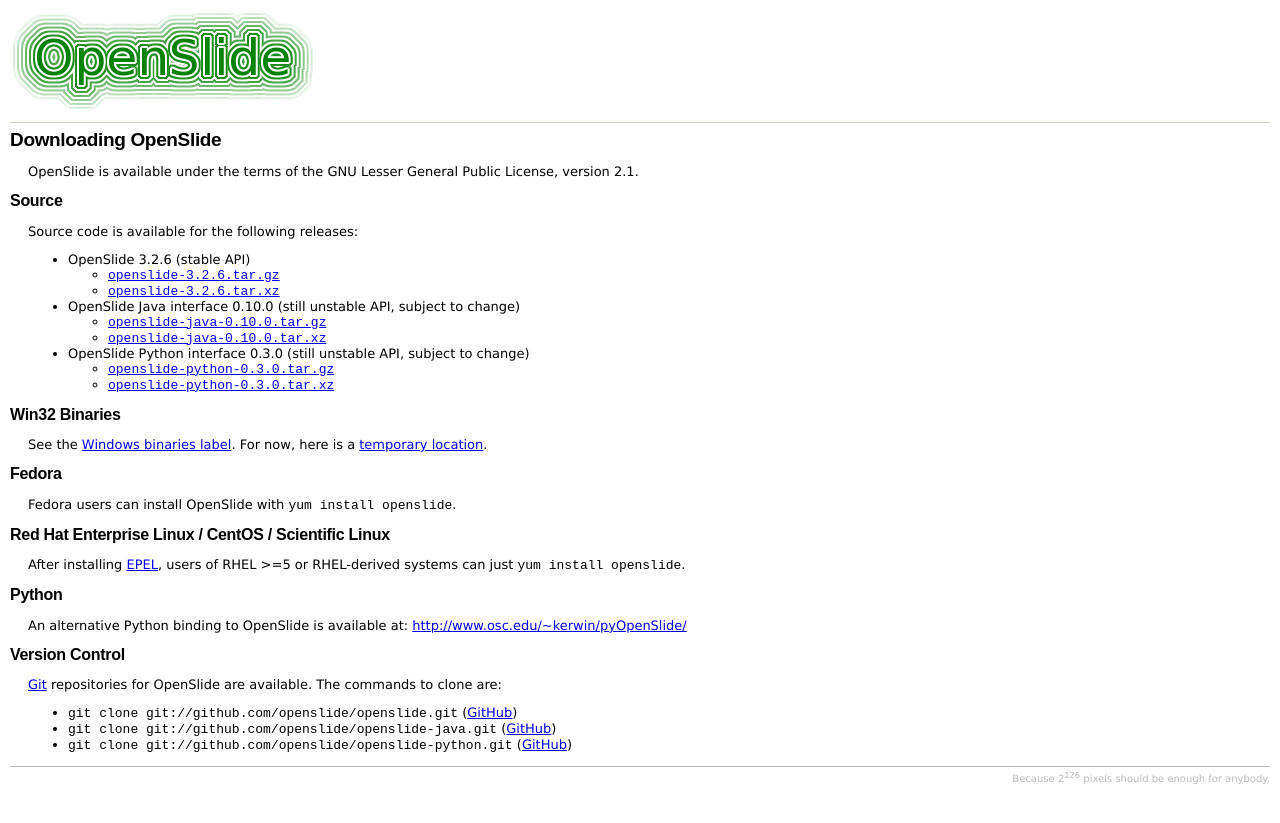
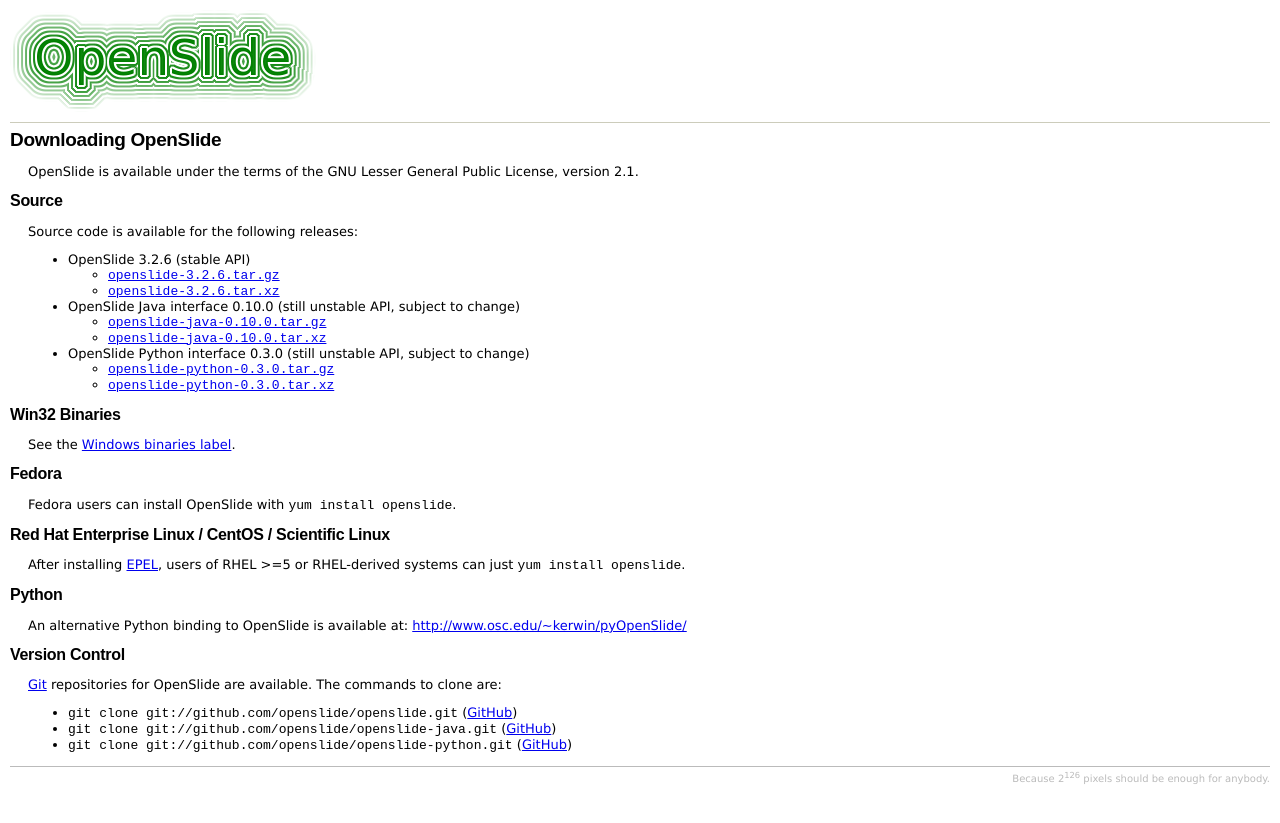
Before and after one commit to openslide/openslide.github.io, a Jekyll site: the page built from Download/index.markdown, in a window 1280 px wide. Shown: the top 823 px of the page. Built offline with Jekyll 4.4.1, drawn with Linux system fonts in a browser that asks for light colours.

Commit message:
Remove link to unmaintained Windows binaries

```diff
--- a/Download/index.markdown
+++ b/Download/index.markdown
@@ -33,10 +33,8 @@
 Win32 Binaries
 --------------
 See the [Windows binaries label][5].
-For now, here is a [temporary location][6].
 
 [5]: http://github.com/openslide/openslide/issues/labels/Windows%20binaries
-[6]: http://openslide.cs.cmu.edu/download/tmp/win32
 
 
 Fedora
```
